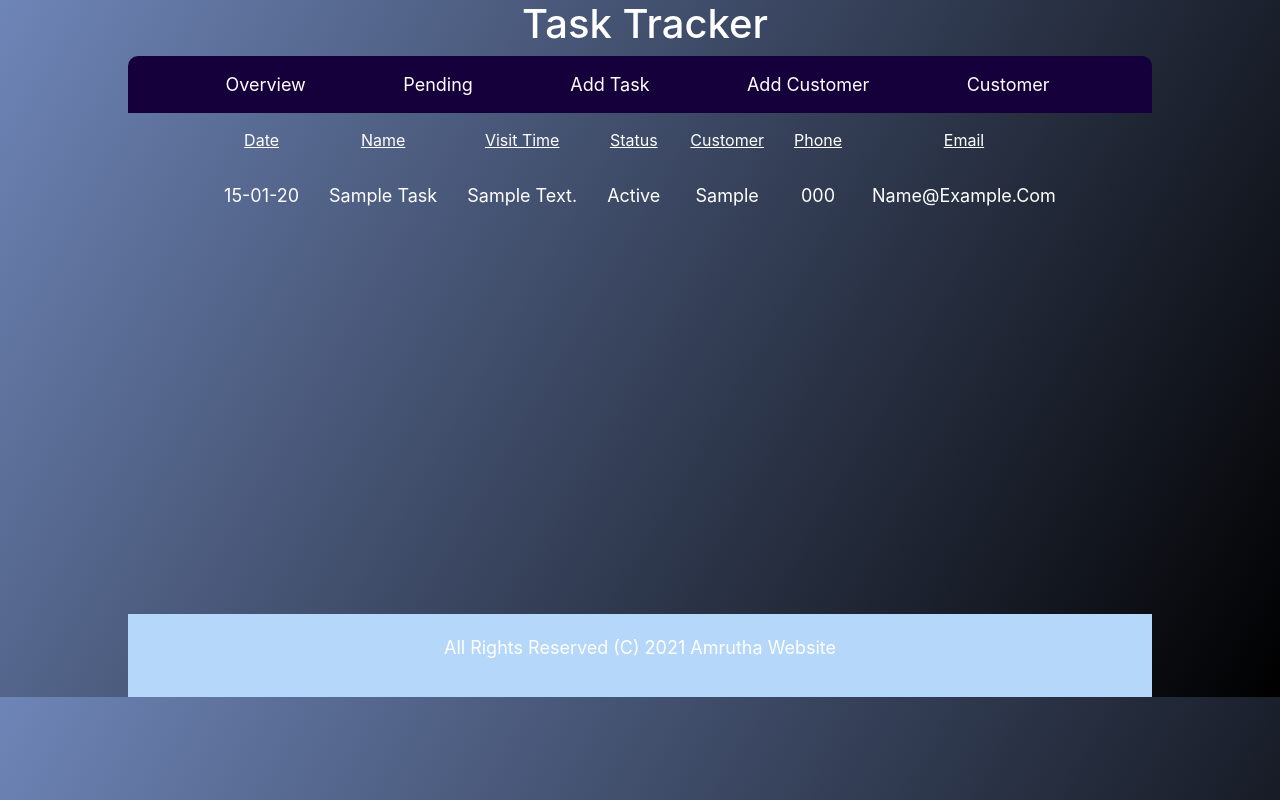
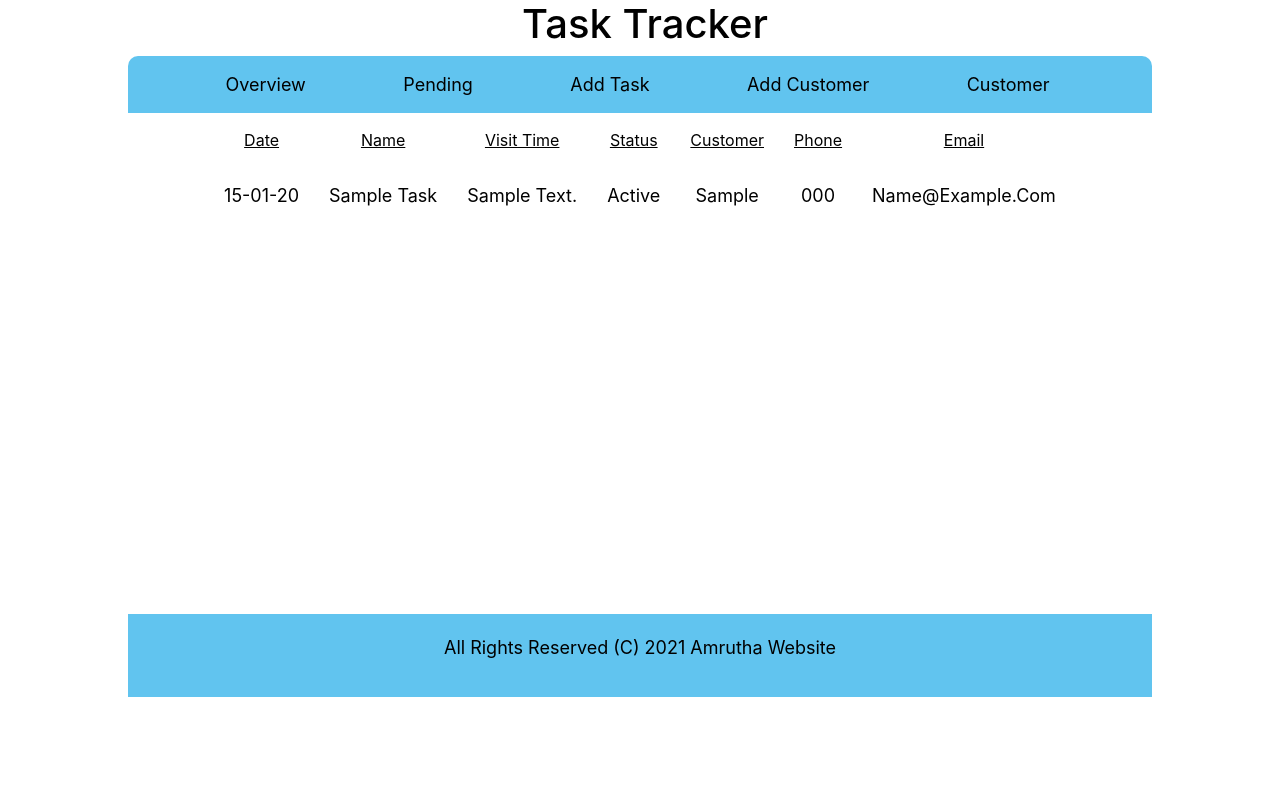
Before and after one commit to Amrutha09ramesh/Task-Tracker, a PHP site: page /index.php in a window 1280 px wide. Run offline with PHP 8.4, Linux system fonts and the light colour scheme; tables that the repository leaves empty or names only in its code hold one stand-in row (values such as "Sample post").

Commit message:
Added Files

```diff
--- a/css/Style.css
+++ b/css/Style.css
@@ -7,8 +7,8 @@ body
     width:80% ;
     text-transform: capitalize;
     font-size: large;
-    background: linear-gradient(120deg,#6E85B7,#000000);
-    color: white;
+    background: (hwb(182 42% 15%),#000000);
+    color: #000000;
 }
 .info
 {
@@ -20,15 +20,15 @@ body
 {
     display: flex;
     padding: 10px;
-    background-color: #16003B;
-    color: white;
+    background-color: #61c4ef;
+    color: #000000;
     justify-content: space-evenly;
     width: 100%;
     border-radius: 10px 10px 0px 0px;
 }
 .buttons a
 {
-    color: white;
+    color: #000000;
     padding: 5px;
     margin-right: 5px;
 
@@ -36,7 +36,7 @@ body
 
 .footer
 {
-    background-color: #B5D7F9;
+    background-color: #61c4ef;
     padding: 20px;
     text-align: center;
     margin-top: 390px;
@@ -51,7 +51,7 @@ body
 }
 .info_1 th
 {
-    color: white;
+    color: #000000;
     font-weight: normal;
     font-size: medium;
     text-decoration: underline;
```
